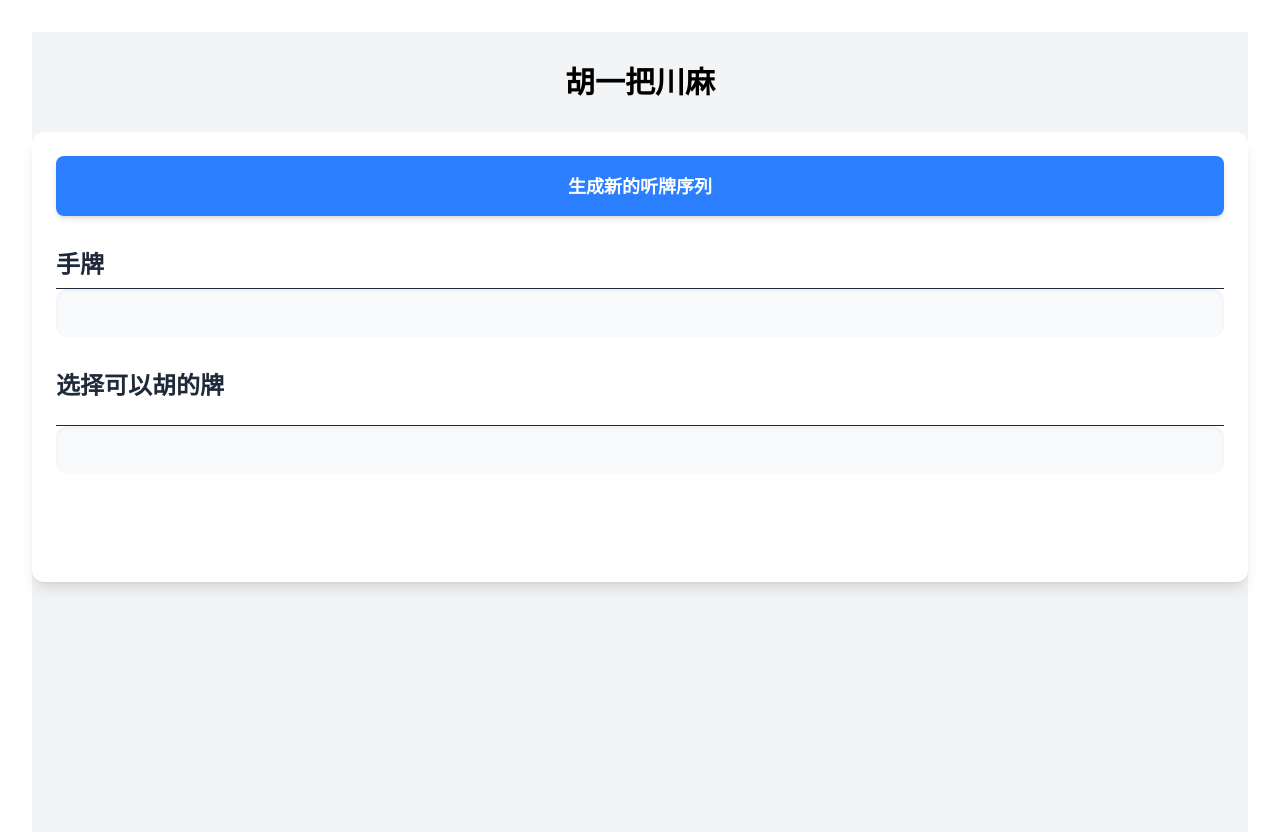
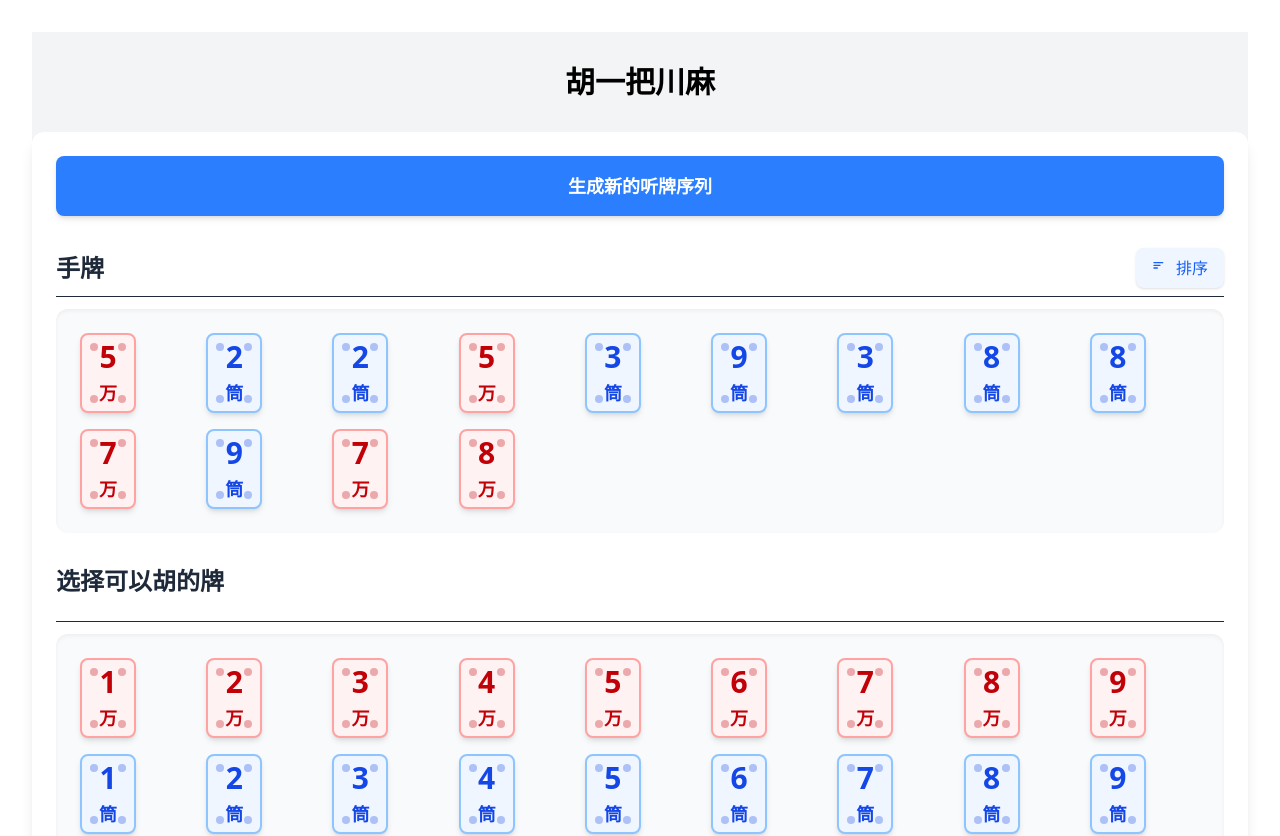
Before and after one commit to priority3/majiang-ex, a React (Vite) app: page / in a window 1280 px wide. Shown: the top 836 px of the page. Built offline with nearby package versions, Linux system fonts and the light colour scheme.

Commit message:
feat: animation for ui

```diff
--- a/package.json
+++ b/package.json
@@ -13,6 +13,7 @@
   },
   "dependencies": {
     "@tailwindcss/vite": "^4.0.17",
+    "framer-motion": "^12.6.2",
     "react": "^19.0.0",
     "react-dom": "^19.0.0",
     "tailwindcss": "^4.0.17"
--- /dev/null
+++ b/src/components/AnimatedMajiangTile.tsx
@@ -0,0 +1,41 @@
+import type { Tile } from '../types'
+import { motion } from 'framer-motion'
+import { MajiangTile } from './MajiangTile'
+
+interface AnimatedMajiangTileProps {
+  tile: Tile
+  index: number
+  selected?: boolean
+  onClick?: () => void
+  keyPrefix: string
+}
+
+export function AnimatedMajiangTile({
+  tile,
+  index,
+  selected,
+  onClick,
+  keyPrefix,
+}: AnimatedMajiangTileProps) {
+  return (
+    <motion.div
+      key={`${keyPrefix}${tile.type}${tile.value}-${index}`}
+      layout
+      initial={{ opacity: 0, scale: 0.8, rotate: -180 }}
+      animate={{ opacity: 1, scale: 1, rotate: 0 }}
+      exit={{ opacity: 0, scale: 0.8, rotate: 180 }}
+      transition={{
+        type: 'spring',
+        stiffness: 260,
+        damping: 20,
+        delay: index * 0.05,
+      }}
+    >
+      <MajiangTile
+        tile={tile}
+        selected={selected}
+        onClick={onClick}
+      />
+    </motion.div>
+  )
+}
--- a/src/components/MajiangHand.tsx
+++ b/src/components/MajiangHand.tsx
@@ -1,3 +1,5 @@
+import { AnimatePresence, motion } from 'framer-motion'
+import { useEffect } from 'react'
 import { useAnswerValidation } from '../hooks/useAnswerValidation'
 import { useFeedback } from '../hooks/useFeedback'
 import { useHandTiles } from '../hooks/useHandTiles'
@@ -5,8 +7,8 @@ import { useStatistics } from '../hooks/useStatistics'
 import { useTileSelection } from '../hooks/useTileSelection'
 import { useTimer } from '../hooks/useTimer'
 import { generateSingleSequenceTiles } from '../utils/majiang'
+import { AnimatedMajiangTile } from './AnimatedMajiangTile'
 import { FeedbackSection } from './FeedbackSection'
-import { MajiangTile } from './MajiangTile'
 import { SortButton } from './SortButton'
 import { StatisticsSection } from './StatisticsSection'
 
@@ -53,6 +55,9 @@ export function MajiangHand() {
     resetSelection()
     resetFeedback()
   }
+  useEffect(() => {
+    handleGenerateNewHand()
+  }, [])
 
   const handleConfirmSelection = () => {
     const endTime = handleConfirm()
@@ -74,12 +79,14 @@ export function MajiangHand() {
         completedHands={completedHands}
         currentAttemptTime={currentAttemptTime}
       />
-      <button
-        className="w-full mb-8 px-6 py-4 bg-blue-500 text-white text-lg font-semibold rounded-lg hover:bg-blue-600 transition-colors shadow-md hover:shadow-lg active:transform active:scale-95"
+      <motion.button
+        className="w-full mb-8 px-6 py-4 bg-blue-500 text-white text-lg font-semibold rounded-lg hover:bg-blue-600 transition-colors shadow-md hover:shadow-lg active:transform active:scale-95 cursor-pointer"
         onClick={handleGenerateNewHand}
+        whileHover={{ scale: 1.02 }}
+        whileTap={{ scale: 0.98 }}
       >
         生成新的听牌序列
-      </button>
+      </motion.button>
 
       <div className="mb-8">
         <div className="flex justify-between items-center text-gray-800 border-b pb-2">
@@ -93,42 +100,80 @@ export function MajiangHand() {
               )
             : null}
         </div>
-        <div className="grid grid-cols-9 gap-4 p-6 bg-gray-50 rounded-xl shadow-inner">
+        <motion.div
+          className="mt-3 grid grid-cols-9 gap-4 p-6 bg-gray-50 rounded-xl shadow-inner"
+          layout
+          transition={{
+            layout: {
+              duration: 0.3,
+              delay: 0.3,
+              ease: 'easeOut',
+            },
+          }}
+        >
+          <AnimatePresence mode="popLayout">
             {handInfo.hand.map((tile, index) => (
-            <MajiangTile
-              key={`${tile.type}${tile.value}-${index}`}
+              <AnimatedMajiangTile
+                key={`hand-${tile.type}${tile.value}-${index}`}
                 tile={tile}
+                index={index}
+                keyPrefix="hand-"
               />
             ))}
-        </div>
+          </AnimatePresence>
+        </motion.div>
       </div>
 
       <div>
         <div className="flex text-gray-800 border-b pb-2">
           <h2 className="text-2xl font-bold mb-4">选择可以胡的牌</h2>
         </div>
-        <div className="grid grid-cols-9 gap-4 p-6 bg-gray-50 rounded-xl shadow-inner">
+        <motion.div
+          className="mt-3 grid grid-cols-9 gap-4 p-6 bg-gray-50 rounded-xl shadow-inner"
+          layout
+        >
+          <AnimatePresence mode="popLayout">
             {handInfo.hand.length > 0
               ? fullTiles.map((tile, index) => (
-                <MajiangTile
+                  <AnimatedMajiangTile
                     key={`ting-${tile.type}${tile.value}-${index}`}
                     tile={tile}
+                    index={index}
                     selected={isSelected(tile)}
                     onClick={() => handleTileSelect(tile)}
+                    keyPrefix="ting-"
                   />
                 ))
               : null}
-        </div>
+          </AnimatePresence>
+        </motion.div>
 
         {selectedTiles.length > 0 && (
-          <div className="mt-4 flex justify-center">
-            <button
-              className="px-8 py-3 bg-green-500 text-white text-lg font-semibold rounded-lg hover:bg-green-600 transition-colors shadow-md hover:shadow-lg active:transform active:scale-95"
+          <motion.div
+            className="mt-4 flex justify-center gap-3"
+            initial={{ opacity: 0, y: 10 }}
+            animate={{ opacity: 1, y: 0 }}
+            transition={{ duration: 0.2 }}
+          >
+            <motion.button
+              className="cursor-pointer px-8 py-3 bg-green-500 text-white text-lg font-semibold rounded-lg hover:bg-green-600 transition-colors shadow-md hover:shadow-lg active:transform active:scale-95"
               onClick={handleConfirmSelection}
+              whileHover={{ scale: 1.02 }}
+              whileTap={{ scale: 0.98 }}
             >
               确认选择
-            </button>
-          </div>
+            </motion.button>
+            {isCorrect && showFeedback && (
+              <motion.button
+                className="cursor-pointer px-6 py-3 bg-blue-500 text-white text-lg font-semibold rounded-lg hover:bg-blue-600 transition-colors shadow-md hover:shadow-lg active:transform active:scale-95"
+                onClick={handleGenerateNewHand}
+                whileHover={{ scale: 1.02 }}
+                whileTap={{ scale: 0.98 }}
+              >
+                重新生成
+              </motion.button>
+            )}
+          </motion.div>
         )}
       </div>
 
```
Also changed, not shown: 1 other file (tests, documents, lock files or other folders). Lines whose indentation alone changed are shown as unchanged.
